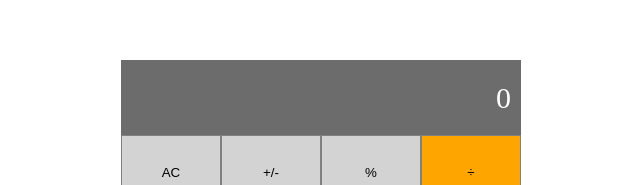
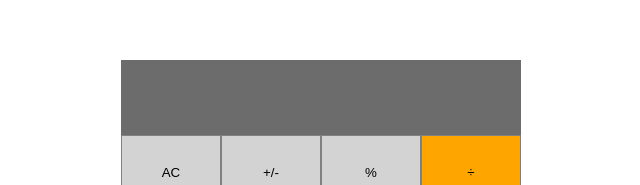
Before and after one commit to Hadi111jafari/Math-Magicians, a React (Create React App) app: page / in a window 1280 px wide. Shown: the part 123-308 px from the top of the page, without its empty margins (319-959 px from the left). Built offline with nearby package versions, Linux system fonts and the light colour scheme.

Commit message:
modify outputscreen file to display input and output

```diff
--- a/src/components/outputScreen.js
+++ b/src/components/outputScreen.js
@@ -2,14 +2,25 @@ import PropTypes from 'prop-types';
 import React from 'react';
 
 class OutputScreen extends React.Component {
-  constructor({ name, label }) {
-    super({ name, label });
-    this.name = name;
-    this.label = label;
+  constructor(props) {
+    super(props);
+    this.state = {};
   }
 
   render() {
-    return (<div id={this.name}>{this.label}</div>);
+    const {
+      name,
+      pre,
+      curr,
+      operand,
+    } = this.props;
+    return (
+      <div id={name}>
+        <span>{pre}</span>
+        <span>{operand}</span>
+        <span>{curr}</span>
+      </div>
+    );
   }
 }
 
@@ -17,5 +28,7 @@ export default OutputScreen;
 
 OutputScreen.propTypes = {
   name: PropTypes.string.isRequired,
-  label: PropTypes.string.isRequired,
+  pre: PropTypes.string.isRequired,
+  curr: PropTypes.string.isRequired,
+  operand: PropTypes.string.isRequired,
 };
```
